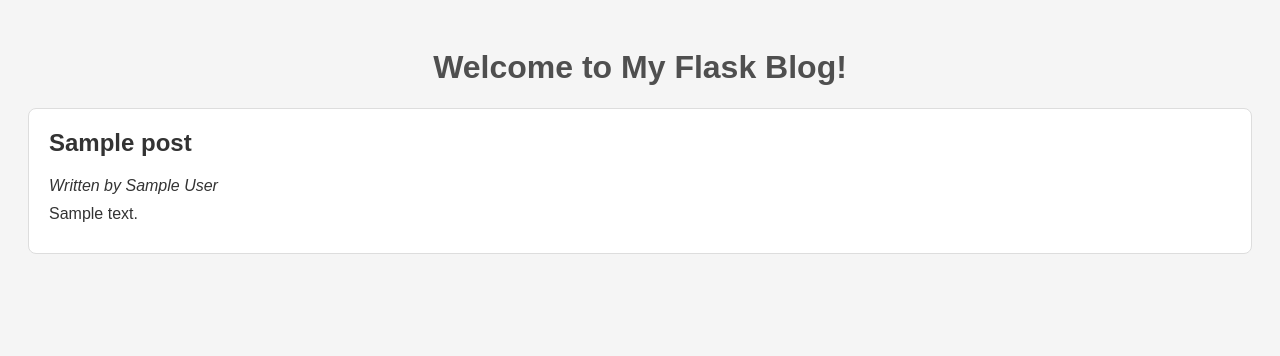
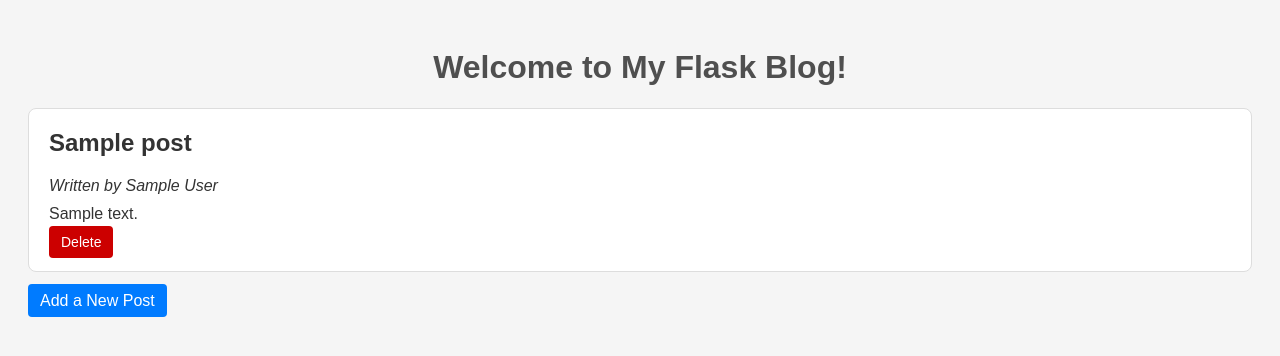
Before and after one commit to PatrickIOb/Masterblog, a Flask app: template templates/index.html in a window 1280 px wide. Shown: the top 356 px of the page. Run offline with Flask 3, Linux system fonts and the light colour scheme; the template is opened without the code that fills it: most values are stand-ins (such as "Sample title", 1, 10 or a date in 2020); parts of the project's set-up code (start-up, migrations or seed data) failed here and were passed over.

Commit message:
Implemented add and delete functionality

```diff
--- a/app.py
+++ b/app.py
@@ -1,4 +1,4 @@
-from flask import Flask, jinja2, render_template
+from flask import Flask, redirect, render_template, request, url_for
 import json
 import os
 
@@ -12,11 +12,55 @@ def load_blog_posts():
     with open(DATA_FILE, "r", encoding="utf-8") as f:
         return json.load(f)
 
+def save_blog_posts(posts):
+    """Save blog posts to JSON storage file."""
+    with open(DATA_FILE, "w", encoding="utf-8") as f:
+        json.dump(posts, f, indent=4)
+
 @app.route('/')
 def index():
     blog_posts = load_blog_posts()
     return render_template('index.html', posts=blog_posts)
 
+@app.route('/add', methods=['GET', 'POST'])
+def add():
+    if request.method == 'POST': #This is the post request that is executed when the user sends the filled out form
+        if request.method == 'POST':
+            author = request.form.get("author")
+            title = request.form.get("title")
+            content = request.form.get("content")
+
+            posts = load_blog_posts()
+
+            if posts:
+                unique_id = max(post["id"] for post in posts) + 1
+            else:
+                unique_id = 1
+
+            new_post = {
+                "author": author,
+                "title": title,
+                "content": content,
+                "id": unique_id
+            }
+            posts.append(new_post)
+            save_blog_posts(posts)
+
+            return redirect(url_for('index')) #This is executed after the dict is updated and shows all posts
+
+    return render_template('add.html') #This is the get requests that shows the form to the user
+
+@app.route('/delete/<int:post_id>')
+def delete(post_id):
+    posts = load_blog_posts()
+
+    # Keep all posts except the one with the matching ID
+    posts = [post for post in posts if post["id"] != post_id]
+
+    save_blog_posts(posts)
+    # Redirect back to the home page
+    return redirect(url_for('index'))
+
 
 if __name__ == '__main__':
-    app.run(host="0.0.0.0", port=5000, debug=True)
+    app.run(host="0.0.0.0", port=5001, debug=True)
--- a/templates/index.html
+++ b/templates/index.html
@@ -8,12 +8,26 @@
 </head>
 <body>
     <h1>Welcome to My Flask Blog!</h1>
-    {% for post in posts %} <! iterating over the posts list of dictionaries ---->
+    {% for post in posts %} <!-- iterating over the posts list of dictionaries -->
     <div class="post">
         <h2>{{post.title}}</h2>
         <p><em>Written by {{post.author}}</em></p>
         <p>{{post.content}}</p>
+
+         <!-- Delete Button -->
+<a href="{{ url_for('delete', post_id=post.id) }}"
+   style="
+       padding: 8px 12px;
+       background: #cc0000;
+       color: white;
+       text-decoration: none;
+       border-radius: 4px;
+       font-size: 14px;
+   ">
+   Delete
+</a>
     </div>
     {% endfor %}
+<a href="{{ url_for('add') }}" style="padding: 8px 12px; background: #007BFF; color: white; text-decoration: none; border-radius: 4px;">Add a New Post</a>
 </body>
 </html>
```
Also changed, not shown: templates/add.html (added, +23 -0 lines).
